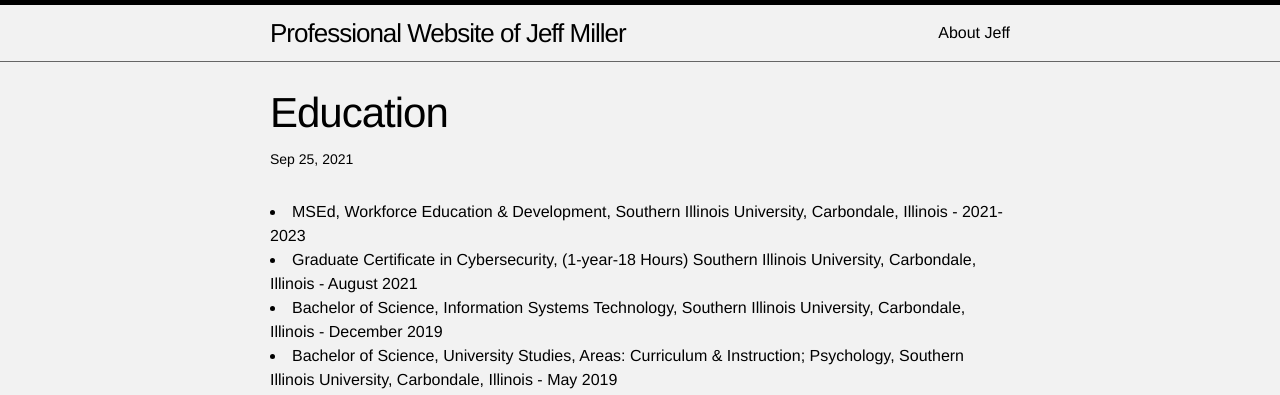
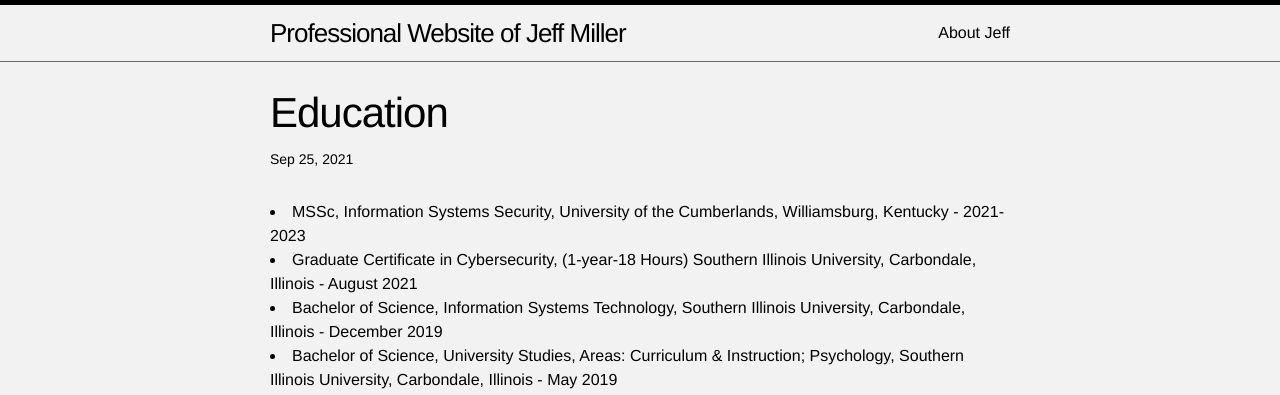
Before and after one commit to jmillersiu/jmillersiu.github.io, a Jekyll site: the page built from _posts/2021-09-25-education.markdown, in a window 1280 px wide. Shown: the top 395 px of the page. Built offline with Jekyll 4.4.1, drawn with Linux system fonts in a browser that asks for light colours.

Commit message:
Update 2021-09-25-education.markdown

```diff
--- a/_posts/2021-09-25-education.markdown
+++ b/_posts/2021-09-25-education.markdown
@@ -4,7 +4,7 @@
 title:  "Education"
 categories: jekyll update
 ---
-<li>MSEd, Workforce Education & Development, Southern Illinois University, Carbondale, Illinois - 2021-2023
+<li>MSSc, Information Systems Security, University of the Cumberlands, Williamsburg, Kentucky - 2021-2023
 </li>
 
 <li>Graduate Certificate in Cybersecurity, (1-year-18 Hours) Southern Illinois University, Carbondale, Illinois - August 2021
```
